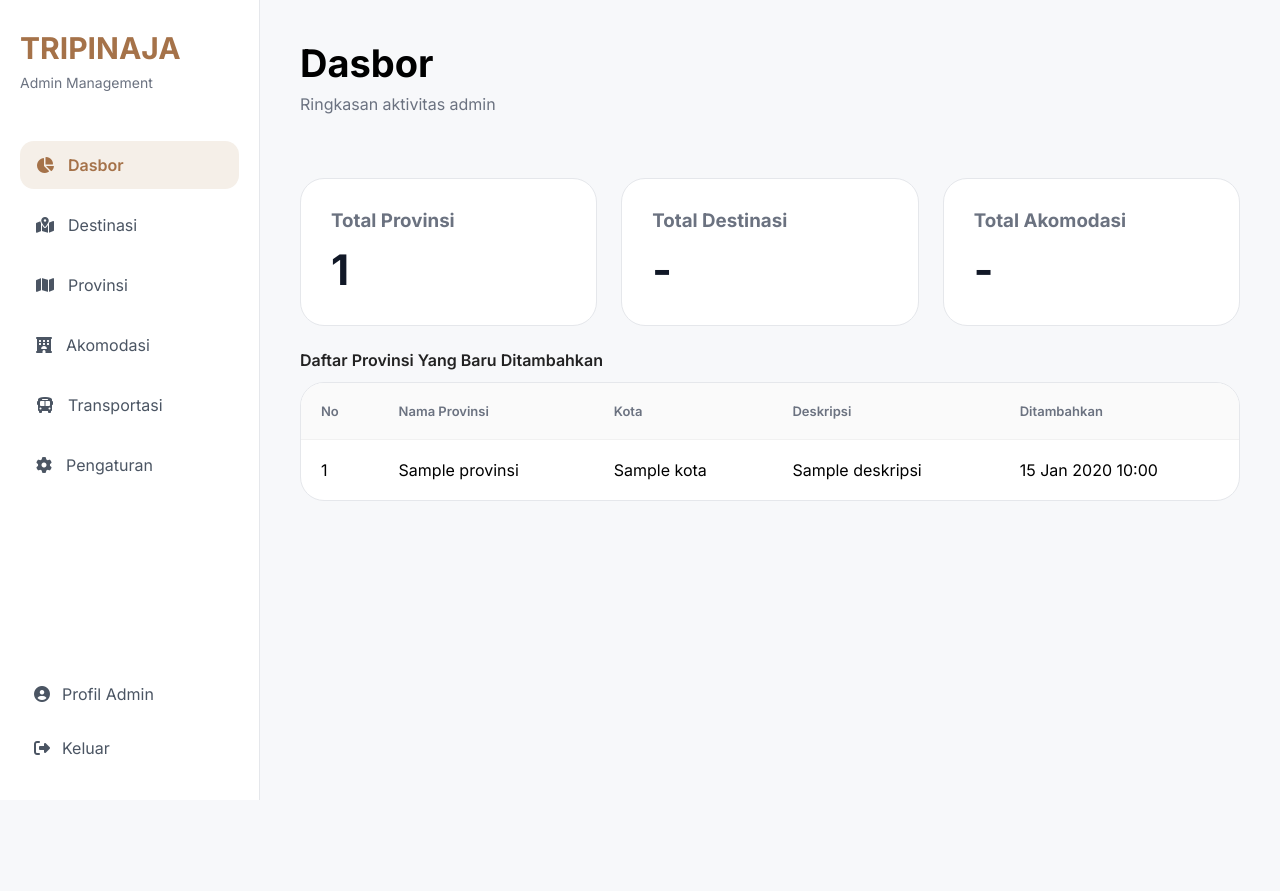
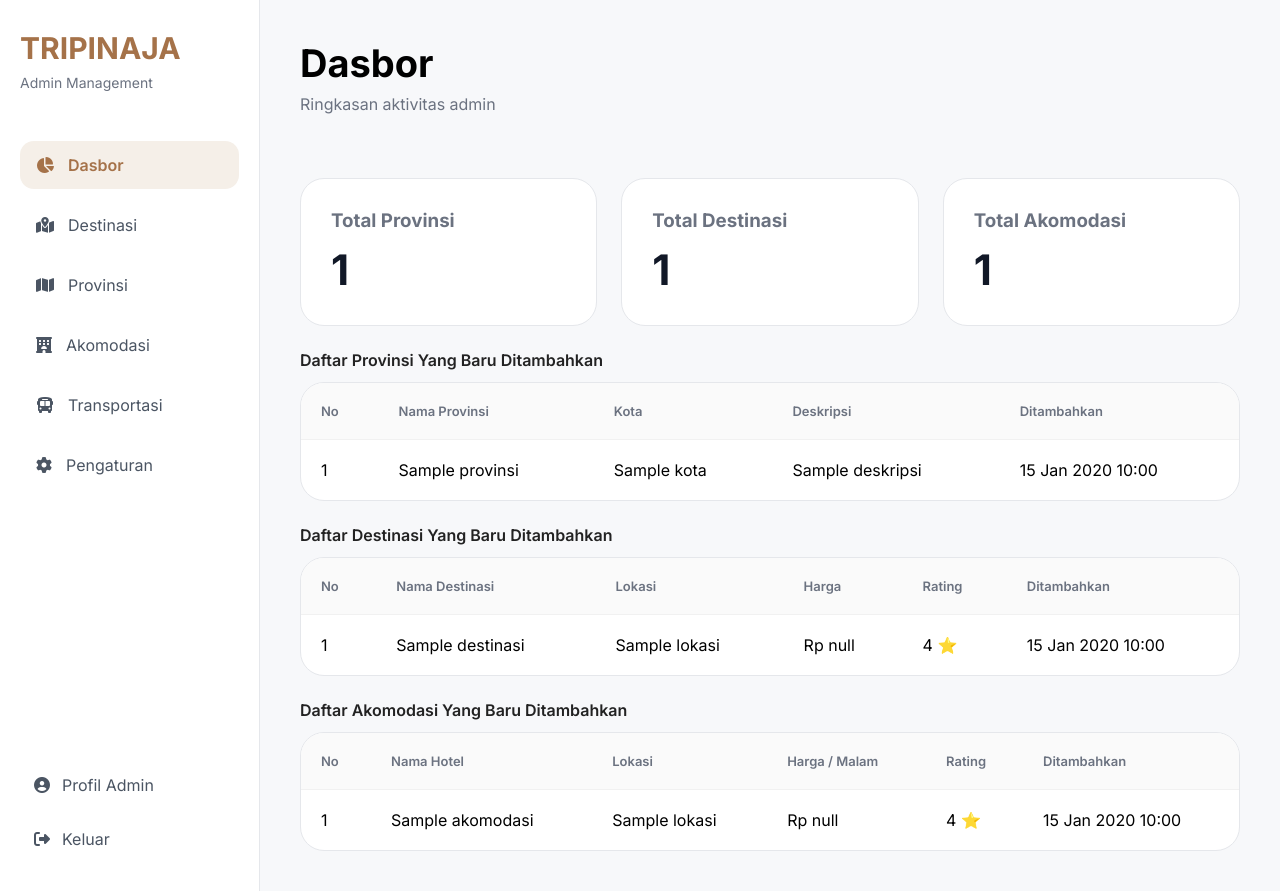
Before and after one commit to Akbarrzql/Java-OOP-Tubes-Kel1, a Spring app: template src/main/resources/templates/admin/dashboard-admin.html in a window 1280 px wide. Before the commit the page ends 800 px from the top, so only its background shows below. Run offline with Thymeleaf, Linux system fonts and the light colour scheme; the template is opened without the code that fills it: most values are stand-ins (such as "Sample title", 1, 10 or a date in 2020); data that the repository does not hold is empty.

Commit message:
feat(dashboard): add recent destinasi and akomodasi data to dashboard

```diff
--- a/src/main/resources/templates/admin/dashboard-admin.html
+++ b/src/main/resources/templates/admin/dashboard-admin.html
@@ -89,11 +89,11 @@
                 </div>
                 <div class="admin-card">
                     <h3>Total Destinasi</h3>
-                    <span>-</span>
+                    <span th:text="${totalDestinasi}">0</span>
                 </div>
                 <div class="admin-card">
                     <h3>Total Akomodasi</h3>
-                    <span>-</span>
+                    <span th:text="${totalAkomodasi}">0</span>
                 </div>
             </section>
 
@@ -124,6 +124,68 @@
                 </section>
             </div>
 
+            <!-- RECENT DESTINASI -->
+            <div>
+                <p class="section-title">Daftar Destinasi Yang Baru Ditambahkan</p>
+                <section class="table-wrapper">
+                    <table class="transport-table">
+                        <thead>
+                            <tr>
+                                <th>No</th>
+                                <th>Nama Destinasi</th>
+                                <th>Lokasi</th>
+                                <th>Harga</th>
+                                <th>Rating</th>
+                                <th>Ditambahkan</th>
+                            </tr>
+                        </thead>
+                        <tbody>
+                            <tr th:each="destinasi, iterStat : ${recentDestinasi}">
+                                <td th:text="${iterStat.count}"></td>
+                                <td th:text="${destinasi.nama}"></td>
+                                <td th:text="${destinasi.lokasi} ?: '-'"></td>
+                                <td
+                                    th:text="${destinasi.harga != null} ? 'Rp ' + ${#numbers.formatDecimal(destinasi.harga, 0, 'POINT', 0, 'COMMA')} : '-'">
+                                </td>
+                                <td th:text="${destinasi.rating != null} ? ${destinasi.rating} + ' ⭐' : '-'"></td>
+                                <td th:text="${#temporals.format(destinasi.createdAt, 'dd MMM yyyy HH:mm')}"></td>
+                            </tr>
+                        </tbody>
+                    </table>
+                </section>
+            </div>
+
+            <!-- RECENT AKOMODASI -->
+            <div>
+                <p class="section-title">Daftar Akomodasi Yang Baru Ditambahkan</p>
+                <section class="table-wrapper">
+                    <table class="transport-table">
+                        <thead>
+                            <tr>
+                                <th>No</th>
+                                <th>Nama Hotel</th>
+                                <th>Lokasi</th>
+                                <th>Harga / Malam</th>
+                                <th>Rating</th>
+                                <th>Ditambahkan</th>
+                            </tr>
+                        </thead>
+                        <tbody>
+                            <tr th:each="akomodasi, iterStat : ${recentAkomodasi}">
+                                <td th:text="${iterStat.count}"></td>
+                                <td th:text="${akomodasi.nama}"></td>
+                                <td th:text="${akomodasi.lokasi} ?: '-'"></td>
+                                <td
+                                    th:text="${akomodasi.hargaPerMalam != null} ? 'Rp ' + ${#numbers.formatDecimal(akomodasi.hargaPerMalam, 0, 'POINT', 0, 'COMMA')} : '-'">
+                                </td>
+                                <td th:text="${akomodasi.rating != null} ? ${akomodasi.rating} + ' ⭐' : '-'"></td>
+                                <td th:text="${#temporals.format(akomodasi.createdAt, 'dd MMM yyyy HH:mm')}"></td>
+                            </tr>
+                        </tbody>
+                    </table>
+                </section>
+            </div>
+
         </div>
 
     </main>
```
Also changed, not shown: src/main/java/com/tubes/pbo/controller/DashboardController.java (+34 -4 lines).
